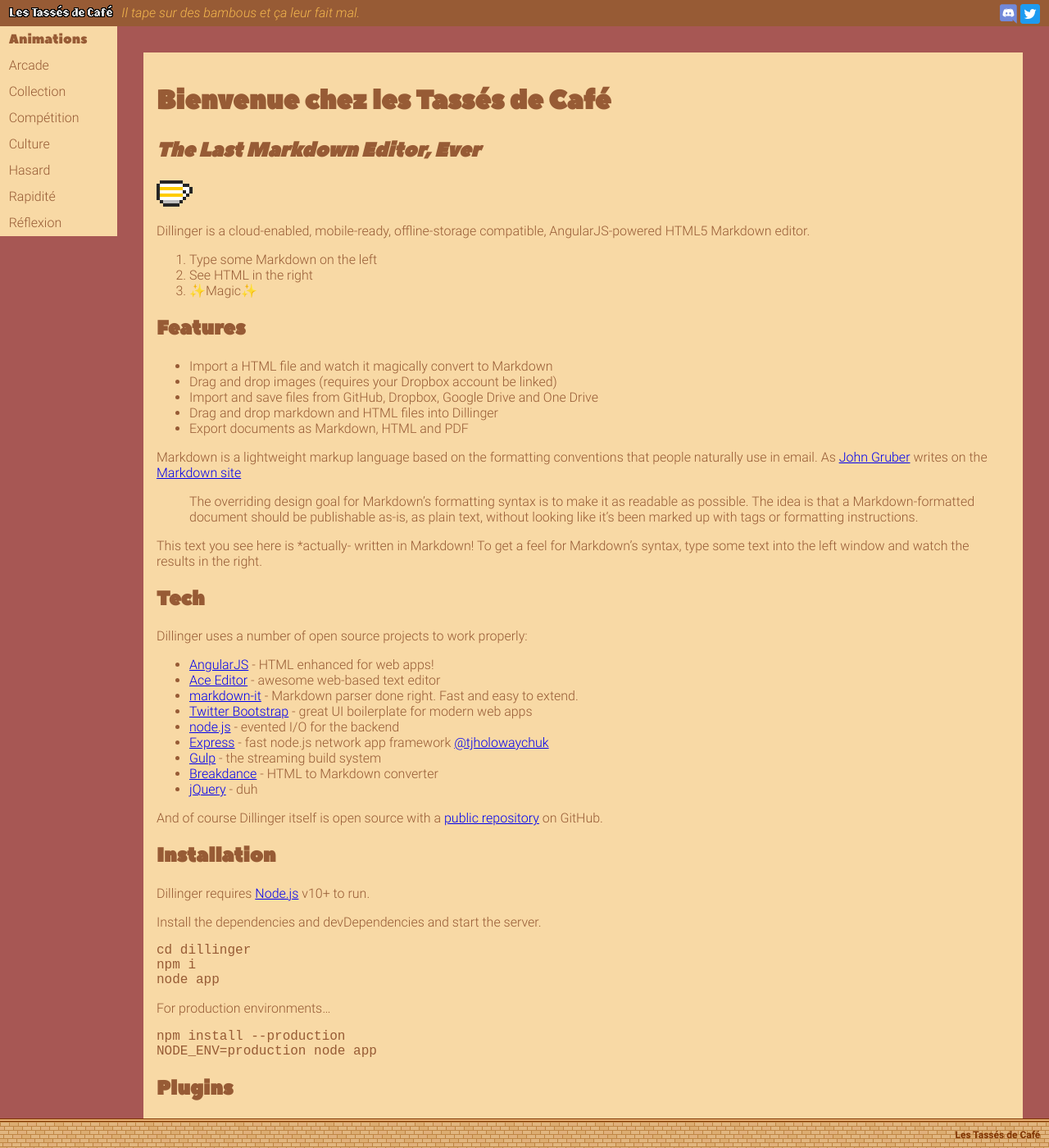
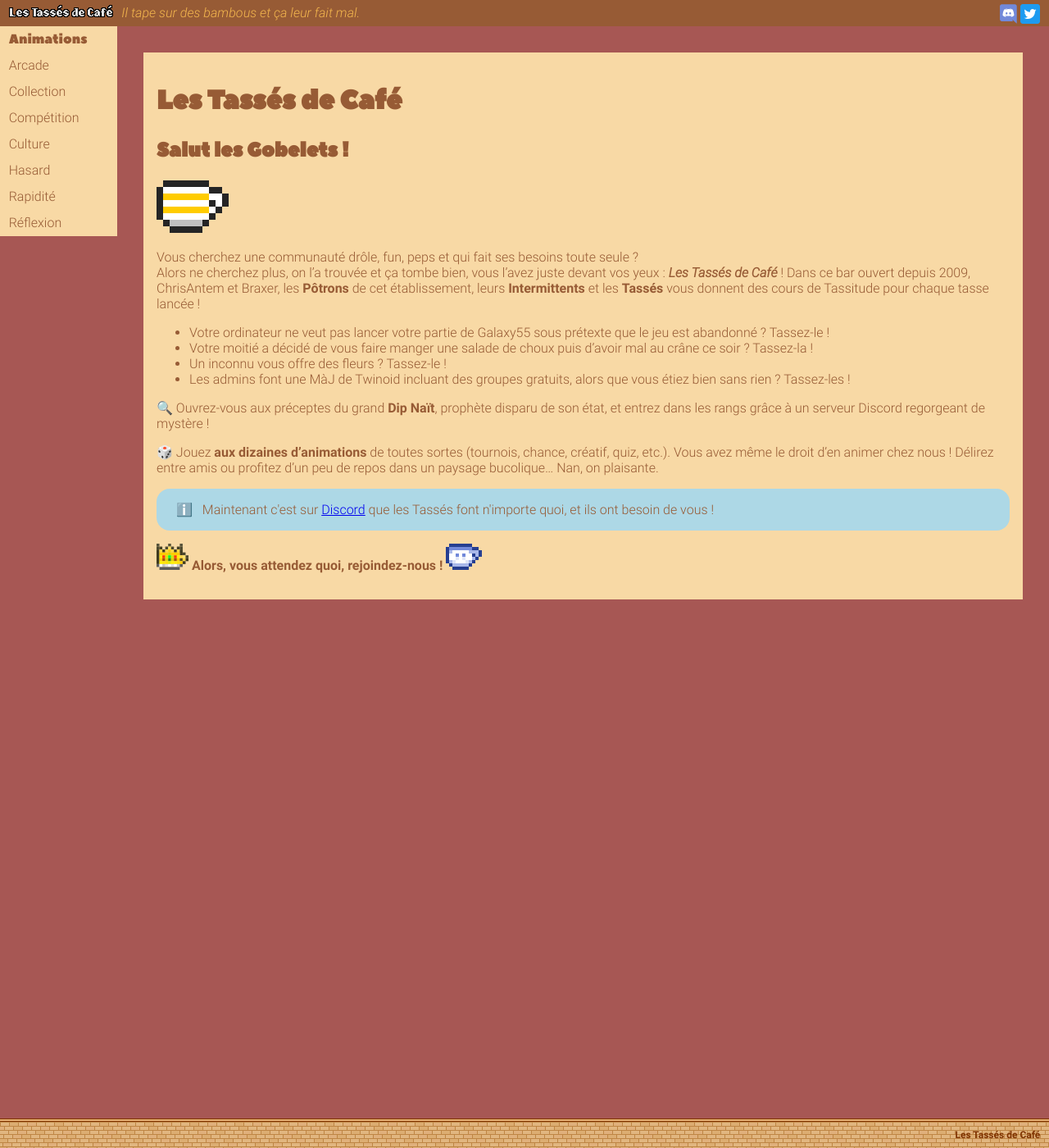
Before and after one commit to vcz-fr/les-tasses-de-cafe, a Jekyll site: the page built from index.md, in a window 1280 px wide and 1400 px high. Shown: the whole window at 82% size. Built offline with Jekyll 4.4.1, drawn with Linux system fonts in a browser that asks for light colours; some of the changed text lies outside the part shown.

Commit message:
Nouvel accueil

````diff
--- a/index.md
+++ b/index.md
@@ -1,195 +1,32 @@
 ---
 layout: page
 
-title: "Bienvenue chez les Tassés de Café"
+title: "Les Tassés de Café"
 ---
 
-## _The Last Markdown Editor, Ever_
+## Salut les Gobelets !
 
-{% include icon/tasse icon="TasseBlanche" dim="medium" %}
+{% include icon/tasse icon="TasseBlanche" dim="large" %}
 
-Dillinger is a cloud-enabled, mobile-ready, offline-storage compatible,
-AngularJS-powered HTML5 Markdown editor.
+Vous cherchez une communauté drôle, fun, peps et qui fait ses besoins toute seule ?
+Alors ne cherchez plus, on l'a trouvée et ça tombe bien, vous l'avez juste devant vos yeux : **_Les Tassés de Café_** ! Dans ce bar ouvert depuis 2009, ChrisAntem et Braxer, les **Pôtrons** de cet établissement, leurs **Intermittents** et les **Tassés** vous donnent des cours de Tassitude pour chaque tasse lancée !
 
-1. Type some Markdown on the left
-1. See HTML in the right
-1. ✨Magic✨
+- Votre ordinateur ne veut pas lancer votre partie de Galaxy55 sous prétexte que le jeu est abandonné ? Tassez-le !
+- Votre moitié a décidé de vous faire manger une salade de choux puis d'avoir mal au crâne ce soir ? Tassez-la !
+- Un inconnu vous offre des fleurs ? Tassez-le !
+- Les admins font une MàJ de Twinoid incluant des groupes gratuits, alors que vous étiez bien sans rien ? Tassez-les !
 
-## Features
+🔍 Ouvrez-vous aux préceptes du grand **Dip Naït**, prophète disparu de son état, et entrez dans les rangs grâce à un serveur Discord regorgeant de mystère !
 
-- Import a HTML file and watch it magically convert to Markdown
-- Drag and drop images (requires your Dropbox account be linked)
-- Import and save files from GitHub, Dropbox, Google Drive and One Drive
-- Drag and drop markdown and HTML files into Dillinger
-- Export documents as Markdown, HTML and PDF
+🎲 Jouez **aux dizaines d'animations** de toutes sortes (tournois, chance, créatif, quiz, etc.). Vous avez même le droit d'en animer chez nous ! Délirez entre amis ou profitez d'un peu de repos dans un paysage bucolique... Nan, on plaisante.
 
-Markdown is a lightweight markup language based on the formatting conventions
-that people naturally use in email.
-As [John Gruber] writes on the [Markdown site][df1]
+{% if site.social.discord != null %}
+{% capture text %}
+Maintenant c'est sur <a href="https://discord.gg/{{ site.social.discord }}">Discord</a> que les Tassés font n'importe quoi, et ils ont besoin de vous !
+{% endcapture %}
+{% include block/tooltip text=text type="info" %}
+{% endif %}
 
-> The overriding design goal for Markdown's
-> formatting syntax is to make it as readable
-> as possible. The idea is that a
-> Markdown-formatted document should be
-> publishable as-is, as plain text, without
-> looking like it's been marked up with tags
-> or formatting instructions.
-
-This text you see here is *actually- written in Markdown! To get a feel
-for Markdown's syntax, type some text into the left window and
-watch the results in the right.
-
-## Tech
-
-Dillinger uses a number of open source projects to work properly:
-
-- [AngularJS] - HTML enhanced for web apps!
-- [Ace Editor] - awesome web-based text editor
-- [markdown-it] - Markdown parser done right. Fast and easy to extend.
-- [Twitter Bootstrap] - great UI boilerplate for modern web apps
-- [node.js] - evented I/O for the backend
-- [Express] - fast node.js network app framework [@tjholowaychuk]
-- [Gulp] - the streaming build system
-- [Breakdance](https://breakdance.github.io/breakdance/) - HTML
-to Markdown converter
-- [jQuery] - duh
-
-And of course Dillinger itself is open source with a [public repository][dill]
- on GitHub.
-
-## Installation
-
-Dillinger requires [Node.js](https://nodejs.org/) v10+ to run.
-
-Install the dependencies and devDependencies and start the server.
-
-```sh
-cd dillinger
-npm i
-node app
-```
-
-For production environments...
-
-```sh
-npm install --production
-NODE_ENV=production node app
-```
-
-## Plugins
-
-Dillinger is currently extended with the following plugins.
-Instructions on how to use them in your own application are linked below.
-
-| Plugin | README |
-| ------ | ------ |
-| Dropbox | [plugins/dropbox/README.md][PlDb] |
-| GitHub | [plugins/github/README.md][PlGh] |
-| Google Drive | [plugins/googledrive/README.md][PlGd] |
-| OneDrive | [plugins/onedrive/README.md][PlOd] |
-| Medium | [plugins/medium/README.md][PlMe] |
-| Google Analytics | [plugins/googleanalytics/README.md][PlGa] |
-
-## Development
-
-Want to contribute? Great!
-
-Dillinger uses Gulp + Webpack for fast developing.
-Make a change in your file and instantaneously see your updates!
-
-Open your favorite Terminal and run these commands.
-
-First Tab:
-
-```sh
-node app
-```
-
-Second Tab:
-
-```sh
-gulp watch
-```
-
-(optional) Third:
-
-```sh
-karma test
-```
-
-#### Building for source
-
-For production release:
-
-```sh
-gulp build --prod
-```
-
-Generating pre-built zip archives for distribution:
-
-```sh
-gulp build dist --prod
-```
-
-## Docker
-
-Dillinger is very easy to install and deploy in a Docker container.
-
-By default, the Docker will expose port 8080, so change this within the
-Dockerfile if necessary. When ready, simply use the Dockerfile to
-build the image.
-
-```sh
-cd dillinger
-docker build -t <youruser>/dillinger:${package.json.version} .
-```
-
-This will create the dillinger image and pull in the necessary dependencies.
-Be sure to swap out `${package.json.version}` with the actual
-version of Dillinger.
-
-Once done, run the Docker image and map the port to whatever you wish on
-your host. In this example, we simply map port 8000 of the host to
-port 8080 of the Docker (or whatever port was exposed in the Dockerfile):
-
-```sh
-docker run -d -p 8000:8080 --restart=always --cap-add=SYS_ADMIN --name=dillinger <youruser>/dillinger:${package.json.version}
-```
-
-> Note: `--capt-add=SYS-ADMIN` is required for PDF rendering.
-
-Verify the deployment by navigating to your server address in
-your preferred browser.
-
-```sh
-127.0.0.1:8000
-```
-
-## License
-
-MIT
-
-**Free Software, Hell Yeah!**
-
-[//]: # (These are reference links used in the body of this note and get stripped out when the markdown processor does its job. There is no need to format nicely because it shouldn't be seen. Thanks SO - http://stackoverflow.com/questions/4823468/store-comments-in-markdown-syntax)
-
-   [dill]: <https://github.com/joemccann/dillinger>
-   [git-repo-url]: <https://github.com/joemccann/dillinger.git>
-   [john gruber]: <http://daringfireball.net>
-   [df1]: <http://daringfireball.net/projects/markdown/>
-   [markdown-it]: <https://github.com/markdown-it/markdown-it>
-   [Ace Editor]: <http://ace.ajax.org>
-   [node.js]: <http://nodejs.org>
-   [Twitter Bootstrap]: <http://twitter.github.com/bootstrap/>
-   [jQuery]: <http://jquery.com>
-   [@tjholowaychuk]: <http://twitter.com/tjholowaychuk>
-   [express]: <http://expressjs.com>
-   [AngularJS]: <http://angularjs.org>
-   [Gulp]: <http://gulpjs.com>
-
-   [PlDb]: <https://github.com/joemccann/dillinger/tree/master/plugins/dropbox/README.md>
-   [PlGh]: <https://github.com/joemccann/dillinger/tree/master/plugins/github/README.md>
-   [PlGd]: <https://github.com/joemccann/dillinger/tree/master/plugins/googledrive/README.md>
-   [PlOd]: <https://github.com/joemccann/dillinger/tree/master/plugins/onedrive/README.md>
-   [PlMe]: <https://github.com/joemccann/dillinger/tree/master/plugins/medium/README.md>
-   [PlGa]: <https://github.com/RahulHP/dillinger/blob/master/plugins/googleanalytics/README.md>
+{% include icon/tasse icon="TasseCouronne" dim="medium" %}
+**Alors, vous attendez quoi, rejoindez-nous !**
+{% include icon/tasse icon="TasseDiscord" dim="medium" %}
--- a/search.html
+++ b/search.html
@@ -17,7 +17,7 @@
 <form id="search-form">
     <div>
         <p>
-            Des jeux de...
+            Des animations de...
         </p>
         {%- assign all = pages | map: "game" | map: "genres" -%}
         {%- for e in all -%}
````
